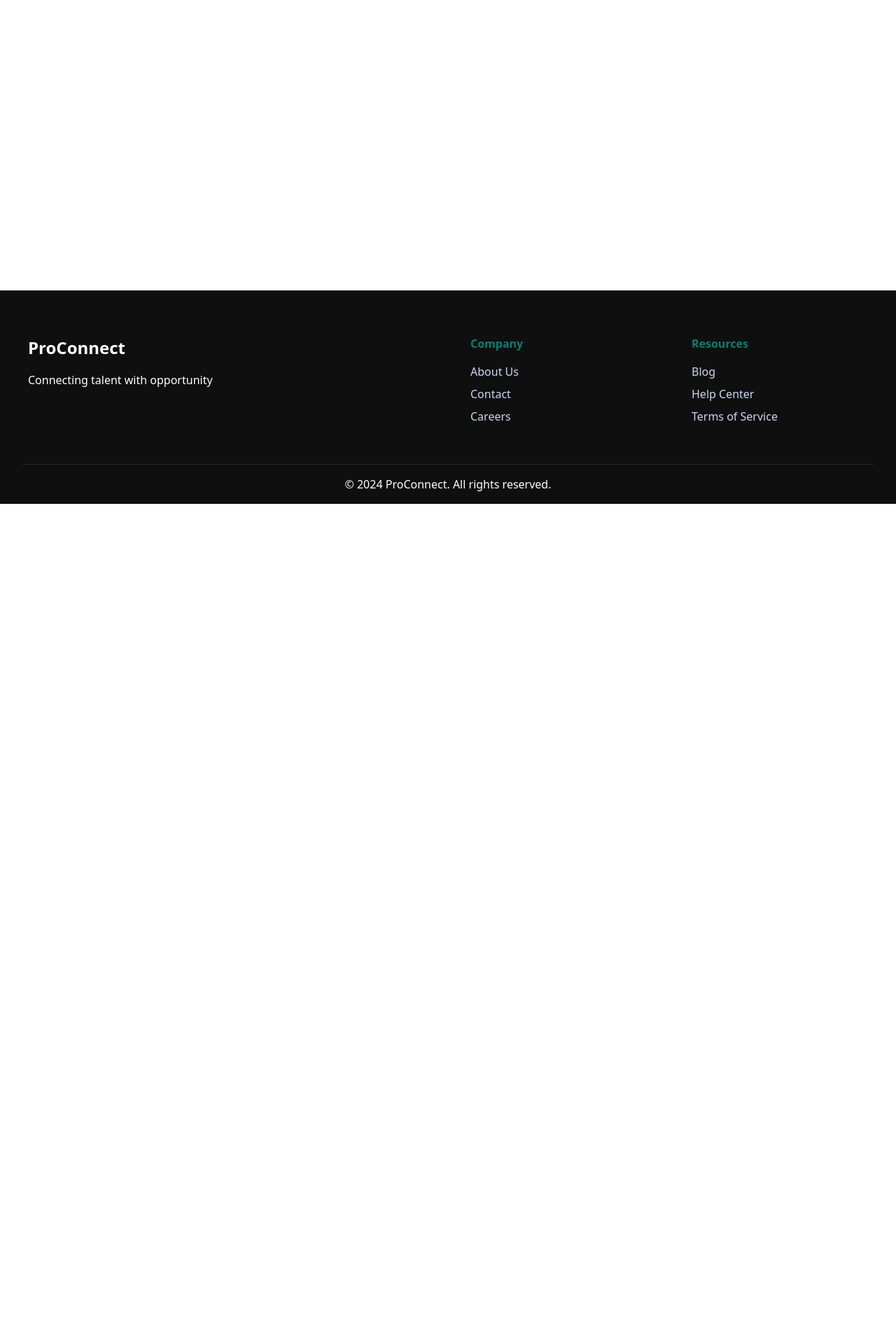
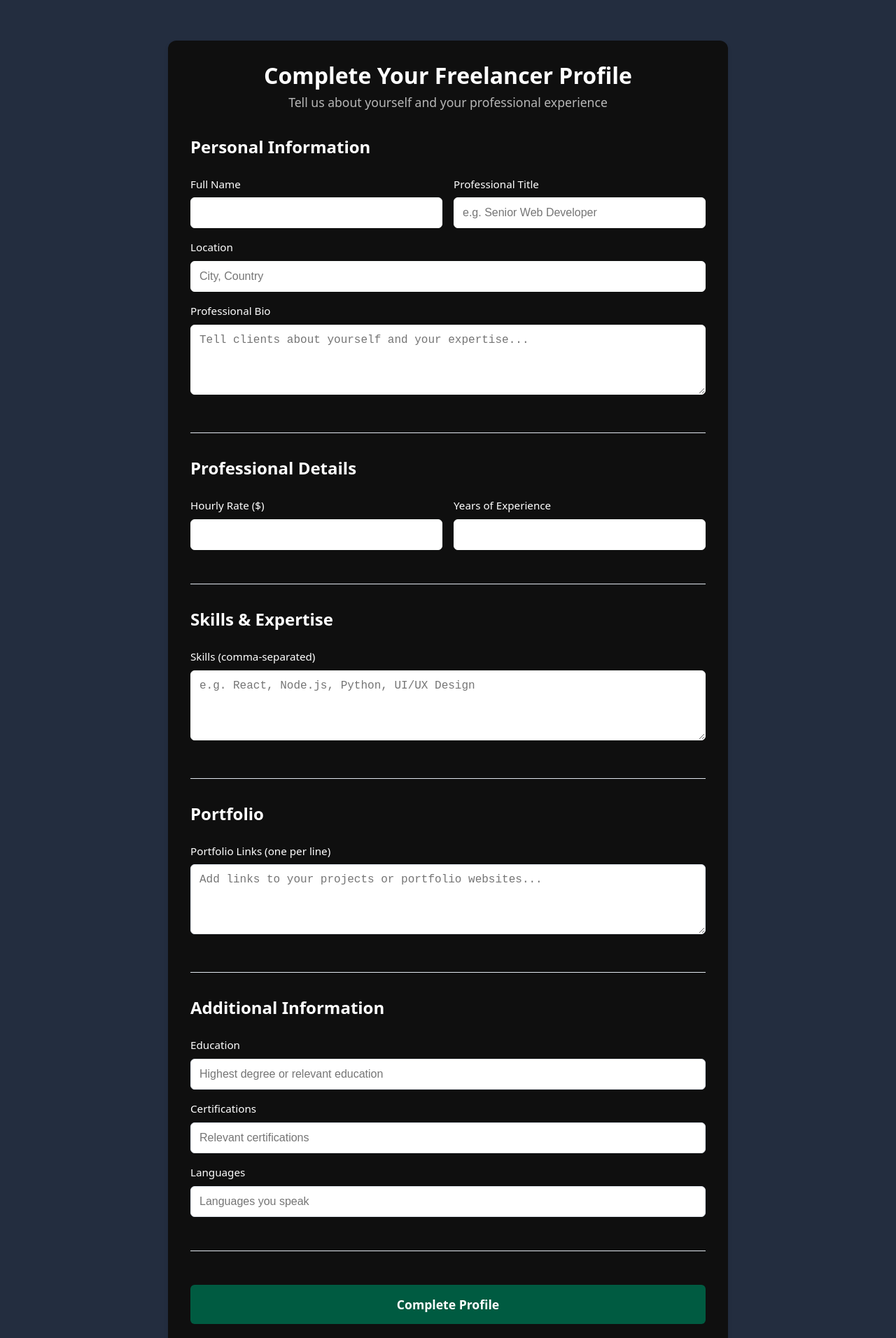
Before and after one commit to aryansoni2811/ProConnect, a React (Vite) app in the folder ProConnect_Frontend/: page /freelancer-onboarding in a window 1280 px wide. Shown: the part 80-1992 px from the top of the page at 70% size. Before the commit the page ends 800 px from the top, so only its background shows below. Built offline with nearby package versions, Linux system fonts and the light colour scheme.

Commit message:
freelancer form frontedn

```diff
--- a/ProConnect_Frontend/src/App.jsx
+++ b/ProConnect_Frontend/src/App.jsx
@@ -8,6 +8,7 @@ import SignUp from './pages/SignUp/SignUpForm';
 import JobPosting from './components/JobPosting/JobPosting';
 import JobListing from './components/JobListing/JobListing';
 import RoleSelection from './components/RoleSelection/RoleSelection'
+import FreelancerOnboarding from './components/FreelancerOnboarding/FreelancerOnboarding';
 import './App.css';
 
 function App() {
@@ -23,6 +24,7 @@ function App() {
             <Route path="/post-job" element={<JobPosting />} />
             <Route path="/jobs" element={<JobListing />} />
             <Route path="/roleselection" element={<RoleSelection />} />
+            <Route path="/freelancer-onboarding" element={<FreelancerOnboarding />} />
 
           </Routes>
         </main>
--- /dev/null
+++ b/ProConnect_Frontend/src/components/FreelancerOnboarding/FreelancerOnboarding.css
@@ -0,0 +1,160 @@
+/* FreelancerOnboarding.css */
+.onboarding-container {
+    min-height: 100vh;
+    padding: 2rem;
+    background-color: var(--color-secondary);
+    display: flex;
+    justify-content: center;
+    align-items: flex-start;
+  }
+
+  .onboarding-card {
+    background-color:var(--color-primary) ;
+    border-radius: 12px;
+    box-shadow: 0 4px 6px rgba(0, 0, 0, 0.1);
+    width: 100%;
+    max-width: 800px;
+    padding: 2rem;
+    margin-top: 2rem;
+    margin-bottom: 2rem;
+  }
+
+  .onboarding-header {
+    text-align: center;
+    margin-bottom: 2rem;
+  }
+
+  .onboarding-header h1 {
+    color: var(--text-primary);
+    font-size: 2rem;
+    font-weight: 700;
+    margin-bottom: 0.5rem;
+  }
+
+  .onboarding-header p {
+    color: var(--text-muted );
+    font-size: 1.1rem;
+  }
+
+  .onboarding-form {
+    display: flex;
+    flex-direction: column;
+    gap: 2rem;
+  }
+
+  .form-section {
+    border-bottom: 1px solid #e2e8f0;
+    padding-bottom: 2rem;
+  }
+
+  .form-section:last-child {
+    border-bottom: none;
+  }
+
+  .form-section h2 {
+    color:var(--text-primary);
+    font-size: 1.5rem;
+    font-weight: 600;
+    margin-bottom: 1.5rem;
+  }
+
+  .form-grid {
+    display: grid;
+    grid-template-columns: 1fr;
+    gap: 1rem;
+  }
+
+  @media (min-width: 640px) {
+    .form-grid {
+      grid-template-columns: 1fr 1fr;
+    }
+  }
+
+  .form-group {
+    margin-bottom: 1rem;
+  }
+
+  .form-group label {
+    display: block;
+    color:var(--text-primary);
+    font-size: 0.95rem;
+    font-weight: 500;
+    margin-bottom: 0.5rem;
+  }
+
+  .form-group input,
+  .form-group textarea {
+    width: 100%;
+    padding: 0.75rem;
+    border: 1px solid #e2e8f0;
+    border-radius: 6px;
+    font-size: 1rem;
+    transition: border-color 0.2s ease;
+  }
+
+  .form-group input:focus,
+  .form-group textarea:focus {
+    outline: none;
+    border-color: #64ffda;
+    box-shadow: 0 0 0 3px rgba(66, 153, 225, 0.1);
+  }
+
+  .form-group textarea {
+    min-height: 100px;
+    resize: vertical;
+  }
+
+  .submit-button {
+    background-color: var(--color-tertiary);
+    color: white;
+    padding: 1rem 2rem;
+    border: none;
+    border-radius: 6px;
+    font-size: 1.1rem;
+    font-weight: 600;
+    cursor: pointer;
+    transition: background-color 0.2s ease;
+    width: 100%;
+    margin-top: 1rem;
+  }
+
+  .submit-button:hover {
+    background-color:var(--color-quaternary);
+  }
+
+  .submit-button:focus {
+    outline: none;
+    box-shadow: 0 0 0 3px rgba(66, 153, 225, 0.5);
+  }
+
+  /* Form validation styles */
+  .form-group input:invalid,
+  .form-group textarea:invalid {
+    border-color: #fdfffe;
+  }
+
+  .form-group input:invalid:focus,
+  .form-group textarea:invalid:focus {
+    box-shadow: 0 0 0 3px rgba(252, 129, 129, 0.1);
+  }
+
+  /* Responsive adjustments */
+  @media (max-width: 640px) {
+    .onboarding-card {
+      padding: 1.5rem;
+      margin-top: 1rem;
+      margin-bottom: 1rem;
+    }
+
+    .onboarding-header h1 {
+      font-size: 1.75rem;
+    }
+
+    .form-section h2 {
+      font-size: 1.25rem;
+    }
+
+    .submit-button {
+      padding: 0.75rem 1.5rem;
+    }
+  }
--- /dev/null
+++ b/ProConnect_Frontend/src/components/FreelancerOnboarding/FreelancerOnboarding.jsx
@@ -0,0 +1,214 @@
+import React, { useState } from 'react';
+import { useNavigate } from 'react-router-dom';
+import './FreelancerOnboarding.css';
+
+const FreelancerOnboarding = () => {
+  const navigate = useNavigate();
+  const [formData, setFormData] = useState({
+    fullName: '',
+    title: '',
+    location: '',
+    bio: '',
+    hourlyRate: '',
+    yearsOfExperience: '',
+    skills: '',
+    portfolioLinks: '',
+    education: '',
+    certifications: '',
+    languages: '',
+  });
+
+  const handleChange = (e) => {
+    const { name, value } = e.target;
+    setFormData((prev) => ({
+      ...prev,
+      [name]: value,
+    }));
+  };
+
+  const handleSubmit = (e) => {
+    e.preventDefault();
+    // Store the profile data
+    localStorage.setItem('freelancerProfile', JSON.stringify(formData));
+    // Navigate to dashboard
+    navigate('/freelancer-dashboard');
+  };
+
+  return (
+    <div className="onboarding-container">
+      <div className="onboarding-card">
+        <div className="onboarding-header">
+          <h1>Complete Your Freelancer Profile</h1>
+          <p>Tell us about yourself and your professional experience</p>
+        </div>
+
+        <form onSubmit={handleSubmit} className="onboarding-form">
+          {/* Personal Information Section */}
+          <div className="form-section">
+            <h2>Personal Information</h2>
+            <div className="form-grid">
+              <div className="form-group">
+                <label htmlFor="fullName">Full Name</label>
+                <input
+                  type="text"
+                  id="fullName"
+                  name="fullName"
+                  value={formData.fullName}
+                  onChange={handleChange}
+                  required
+                />
+              </div>
+
+              <div className="form-group">
+                <label htmlFor="title">Professional Title</label>
+                <input
+                  type="text"
+                  id="title"
+                  name="title"
+                  placeholder="e.g. Senior Web Developer"
+                  value={formData.title}
+                  onChange={handleChange}
+                  required
+                />
+              </div>
+            </div>
+
+            <div className="form-group">
+              <label htmlFor="location">Location</label>
+              <input
+                type="text"
+                id="location"
+                name="location"
+                placeholder="City, Country"
+                value={formData.location}
+                onChange={handleChange}
+                required
+              />
+            </div>
+
+            <div className="form-group">
+              <label htmlFor="bio">Professional Bio</label>
+              <textarea
+                id="bio"
+                name="bio"
+                placeholder="Tell clients about yourself and your expertise..."
+                value={formData.bio}
+                onChange={handleChange}
+                required
+              />
+            </div>
+          </div>
+
+          {/* Professional Details Section */}
+          <div className="form-section">
+            <h2>Professional Details</h2>
+            <div className="form-grid">
+              <div className="form-group">
+                <label htmlFor="hourlyRate">Hourly Rate ($)</label>
+                <input
+                  type="number"
+                  id="hourlyRate"
+                  name="hourlyRate"
+                  min="1"
+                  value={formData.hourlyRate}
+                  onChange={handleChange}
+                  required
+                />
+              </div>
+
+              <div className="form-group">
+                <label htmlFor="yearsOfExperience">Years of Experience</label>
+                <input
+                  type="number"
+                  id="yearsOfExperience"
+                  name="yearsOfExperience"
+                  min="0"
+                  value={formData.yearsOfExperience}
+                  onChange={handleChange}
+                  required
+                />
+              </div>
+            </div>
+          </div>
+
+          {/* Skills Section */}
+          <div className="form-section">
+            <h2>Skills & Expertise</h2>
+            <div className="form-group">
+              <label htmlFor="skills">Skills (comma-separated)</label>
+              <textarea
+                id="skills"
+                name="skills"
+                placeholder="e.g. React, Node.js, Python, UI/UX Design"
+                value={formData.skills}
+                onChange={handleChange}
+                required
+              />
+            </div>
+          </div>
+
+          {/* Portfolio Section */}
+          <div className="form-section">
+            <h2>Portfolio</h2>
+            <div className="form-group">
+              <label htmlFor="portfolioLinks">Portfolio Links (one per line)</label>
+              <textarea
+                id="portfolioLinks"
+                name="portfolioLinks"
+                placeholder="Add links to your projects or portfolio websites..."
+                value={formData.portfolioLinks}
+                onChange={handleChange}
+              />
+            </div>
+          </div>
+
+          {/* Additional Information Section */}
+          <div className="form-section">
+            <h2>Additional Information</h2>
+            <div className="form-group">
+              <label htmlFor="education">Education</label>
+              <input
+                type="text"
+                id="education"
+                name="education"
+                placeholder="Highest degree or relevant education"
+                value={formData.education}
+                onChange={handleChange}
+              />
+            </div>
+
+            <div className="form-group">
+              <label htmlFor="certifications">Certifications</label>
+              <input
+                type="text"
+                id="certifications"
+                name="certifications"
+                placeholder="Relevant certifications"
+                value={formData.certifications}
+                onChange={handleChange}
+              />
+            </div>
+
+            <div className="form-group">
+              <label htmlFor="languages">Languages</label>
+              <input
+                type="text"
+                id="languages"
+                name="languages"
+                placeholder="Languages you speak"
+                value={formData.languages}
+                onChange={handleChange}
+              />
+            </div>
+          </div>
+
+          <button type="submit" className="submit-button">
+            Complete Profile
+          </button>
+        </form>
+      </div>
+    </div>
+  );
+};
+
+export default FreelancerOnboarding;
```
